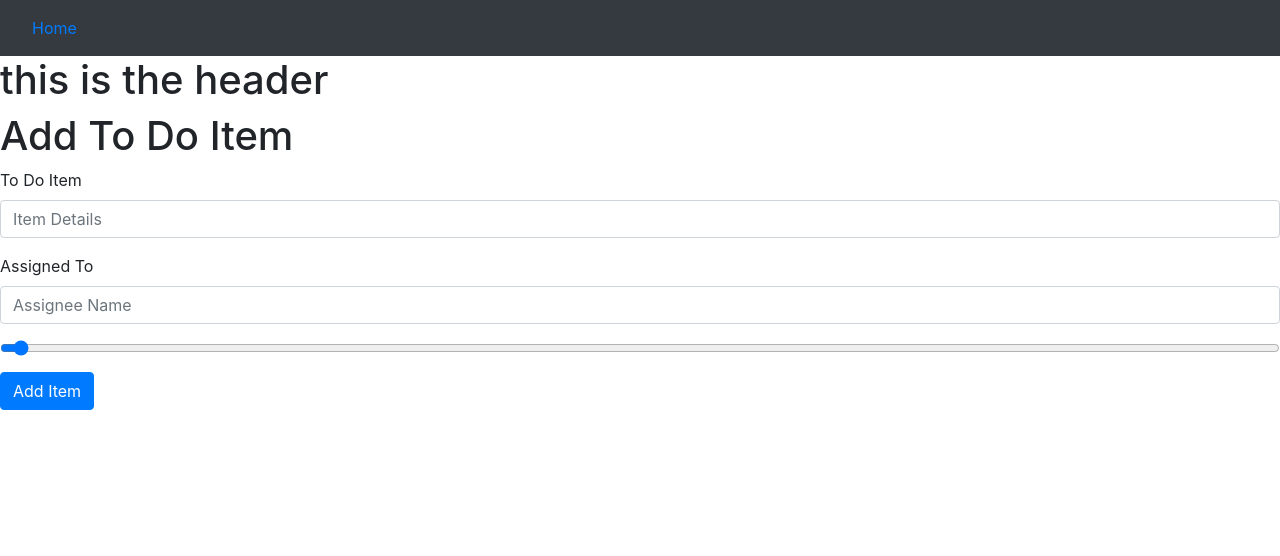
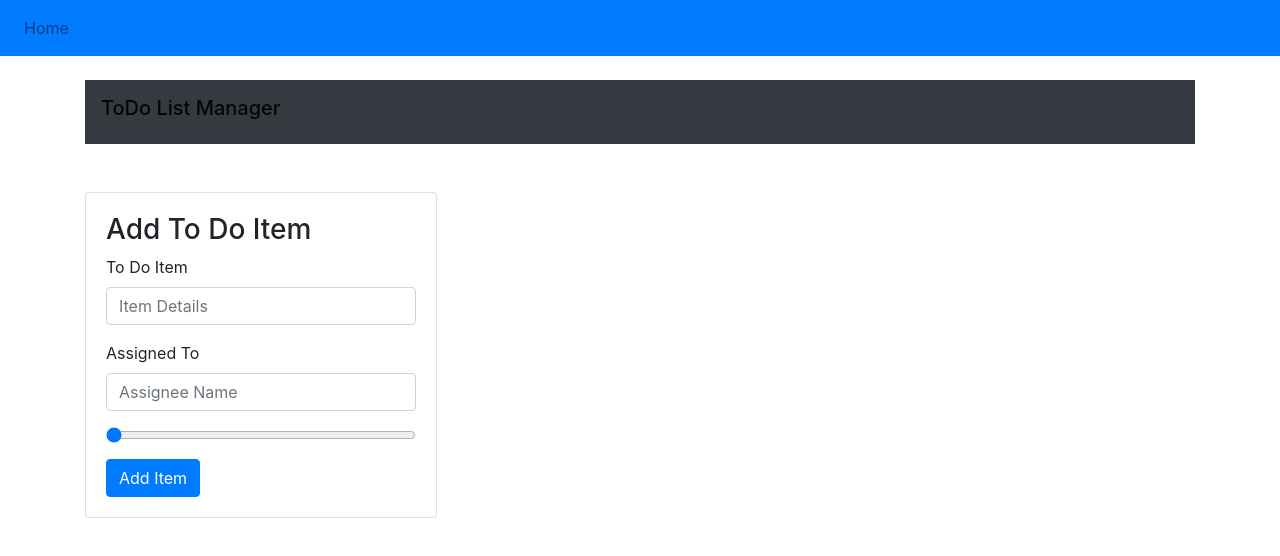
Before and after one commit to Dirrbick/react-hooks, a React (Create React App) app: page / in a window 1280 px wide. Shown: the top 556 px of the page. Built offline with nearby package versions, Linux system fonts and the light colour scheme.

Commit message:
got most of components completed

```diff
--- a/src/App.js
+++ b/src/App.js
@@ -3,6 +3,10 @@ import ToDoForm from "./components/form/form.js";
 import ToDoNavbar from "./components/navbar/navbar.js";
 import ToDoHeader from "./components/header/header.js";
 import ToDoList from "./components/list/list.js";
+
+import Container from "react-bootstrap/Container";
+import Row from "react-bootstrap/Row";
+import Col from "react-bootstrap/Col";
 
 import "bootstrap/dist/css/bootstrap.min.css";
 
@@ -16,15 +20,23 @@ function App() {
   return (
     <>
       <ToDoNavbar />
-      <main>
-        <ToDoHeader />
-        <div>
-          <ToDoForm getData={getFormData} />
-        </div>
-        <div>
-          <ToDoList values={values} />
-        </div>
-      </main>
+      <br/>
+      <Container>
+        <Row>
+          <Col>
+            <ToDoHeader />
+          </Col>
+        </Row>
+      </Container>
+      <br />
+      <br />
+      <Container>
+        <Row>
+          <Col><ToDoForm getData={getFormData} /></Col>
+          <Col><ToDoList values={values} /></Col>
+          <Col xs={2}></Col>
+        </Row>
+      </Container>
     </>
   );
 }
--- a/src/components/form/form.js
+++ b/src/components/form/form.js
@@ -2,6 +2,7 @@ import React, { useState } from "react";
 
 import Form from "react-bootstrap/Form";
 import Button from "react-bootstrap/Button";
+import Card from "react-bootstrap/Card";
 
 function ToDoForm(props) {
   const [task, setTask] = useState("");
@@ -28,16 +29,16 @@ function ToDoForm(props) {
     const values = {
       task,
       person,
-      difficulty
+      difficulty,
     };
     props.getData(values);
   }
 
-
   return (
-    <div>
+    <Card style={{ width: "22rem" }}>
+      <Card.Body>
         <Form onSubmit={handleSubmit}>
-        <h1>Add To Do Item</h1>
+          <h3>Add To Do Item</h3>
           <Form.Group controlId="form-basic-todo">
             <Form.Label>To Do Item</Form.Label>
             <Form.Control
@@ -61,13 +62,16 @@ function ToDoForm(props) {
               onChange={handleDifficulty}
               value={difficulty}
               type="range"
+              min="1"
+              max="5"
             />
           </Form.Group>
           <Button variant="primary" type="submit">
             Add Item
           </Button>
         </Form>
-    </div>
+      </Card.Body>
+    </Card>
   );
 }
 
--- a/src/components/header/header.js
+++ b/src/components/header/header.js
@@ -1,7 +1,12 @@
 import React from "react";
+import Navbar from "react-bootstrap/Navbar";
 
 function ToDoHeader() {
-  return <h1>this is the header</h1>;
+  return (
+    <Navbar bg="dark" varient="dark">
+      <Navbar.Brand as="h1">ToDo List Manager</Navbar.Brand>
+    </Navbar>
+  );
 }
 
 export default ToDoHeader;
--- a/src/components/navbar/navbar.js
+++ b/src/components/navbar/navbar.js
@@ -2,13 +2,13 @@ import React from "react";
 import Navbar from "react-bootstrap/Navbar";
 import Nav from "react-bootstrap/Nav";
 
-function ToDoNavbar(props) {
+function ToDoNavbar() {
   return (
-    <div>
-      <Navbar varient="dark" bg="dark">
+    <Navbar varient="light" bg="primary">
+      <Nav>
         <Nav.Link href="#home">Home</Nav.Link>
-      </Navbar>
-    </div>
+      </Nav>
+    </Navbar>
   );
 }
 
```
Lines whose indentation alone changed are shown as unchanged.
